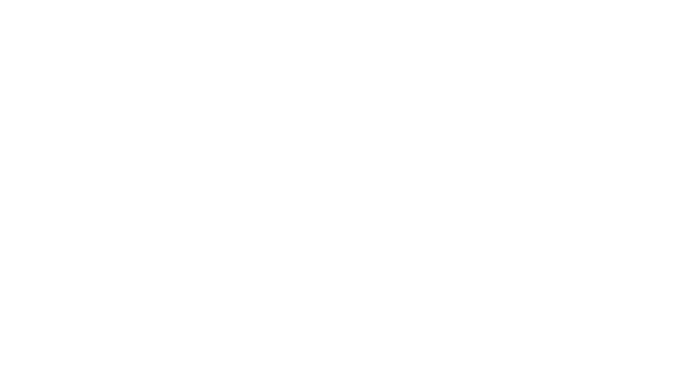
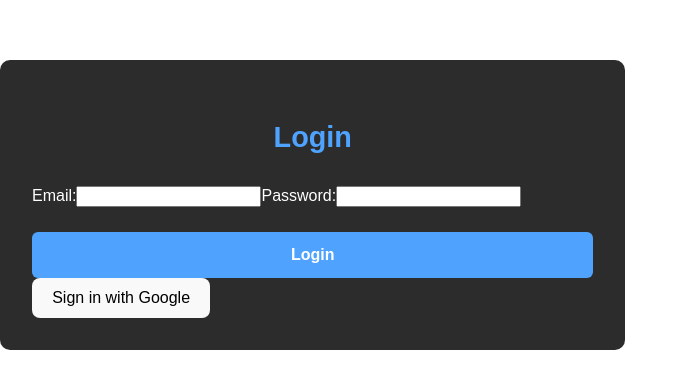
Before and after one commit to prakhrrr04/healstay, a React (Vite) app in the folder client/: page /login in a window 1280 px wide. Before the commit this address had no page. Shown: the part 195-584 px from the top of the page, without its empty margins (0-688 px from the left). Built offline with nearby package versions, Linux system fonts and the light colour scheme.

Commit message:
Setup complete: built client with plain CSS, routing, and Firebase config added

```diff
--- a/client/package.json
+++ b/client/package.json
@@ -10,6 +10,7 @@
     "preview": "vite preview"
   },
   "dependencies": {
+    "firebase": "^11.9.1",
     "react": "^19.1.0",
     "react-dom": "^19.1.0",
     "react-router-dom": "^7.6.2"
--- a/client/src/App.jsx
+++ b/client/src/App.jsx
@@ -1,11 +1,12 @@
 import React from 'react';
 import { BrowserRouter as Router, Routes, Route } from 'react-router-dom';
+
 import LandingPage from './components/LandingPage';
 import ProviderRegistrationForm from './components/ProviderRegistrationForm';
 import ConsumerForm from './components/ConsumerForm';
+import Login from './components/login';
 
 console.log("App loaded");
-
 
 function App() {
   return (
@@ -14,6 +15,7 @@ function App() {
         <Route path="/" element={<LandingPage />} />
         <Route path="/register-provider" element={<ProviderRegistrationForm />} />
         <Route path="/request-accommodation" element={<ConsumerForm />} />
+        <Route path="/login" element={<Login />} />
       </Routes>
     </Router>
   );
--- /dev/null
+++ b/client/src/components/login.jsx
@@ -0,0 +1,50 @@
+// src/components/Login.jsx
+import React, { useState } from "react";
+import { auth, provider } from "../firebase";
+import { signInWithEmailAndPassword, signInWithPopup } from "firebase/auth";
+
+const Login = () => {
+  const [email, setEmail] = useState("");
+  const [password, setPassword] = useState("");
+  const [error, setError] = useState("");
+
+  const handleEmailLogin = async (e) => {
+    e.preventDefault();
+    try {
+      await signInWithEmailAndPassword(auth, email, password);
+      alert("Logged in successfully!");
+    } catch (err) {
+      setError(err.message);
+    }
+  };
+
+  const handleGoogleLogin = async () => {
+    try {
+      await signInWithPopup(auth, provider);
+      alert("Google login successful!");
+    } catch (err) {
+      setError(err.message);
+    }
+  };
+
+  return (
+    <div className="form-wrapper">
+      <h2>Login</h2>
+      <form onSubmit={handleEmailLogin}>
+        <label>
+          Email:
+          <input type="email" value={email} onChange={(e) => setEmail(e.target.value)} required />
+        </label>
+        <label>
+          Password:
+          <input type="password" value={password} onChange={(e) => setPassword(e.target.value)} required />
+        </label>
+        <button type="submit">Login</button>
+      </form>
+      <button onClick={handleGoogleLogin}>Sign in with Google</button>
+      {error && <p style={{ color: "red" }}>{error}</p>}
+    </div>
+  );
+};
+
+export default Login;
--- /dev/null
+++ b/client/src/firebase.js
@@ -0,0 +1,19 @@
+// src/firebase.js
+import { initializeApp } from "firebase/app";
+import { getAuth, GoogleAuthProvider } from "firebase/auth";
+
+const firebaseConfig = {
+  apiKey: "AIzaSyC2Hc0kqVjfDOqr77zRm8E6_ZgH_u8VPkE",
+  authDomain: "healstay-51f3f.firebaseapp.com",
+  projectId: "healstay-51f3f",
+  storageBucket: "healstay-51f3f.firebasestorage.app",
+  messagingSenderId: "911923766229",
+  appId: "1:911923766229:web:3a95675698cc8d31e5d35c",
+  measurementId: "G-SPQBLFLKH8"
+};
+
+const app = initializeApp(firebaseConfig);
+const auth = getAuth(app);
+const provider = new GoogleAuthProvider();
+
+export { auth, provider };
```
Also changed, not shown: 1 other file (tests, documents, lock files or other folders).
